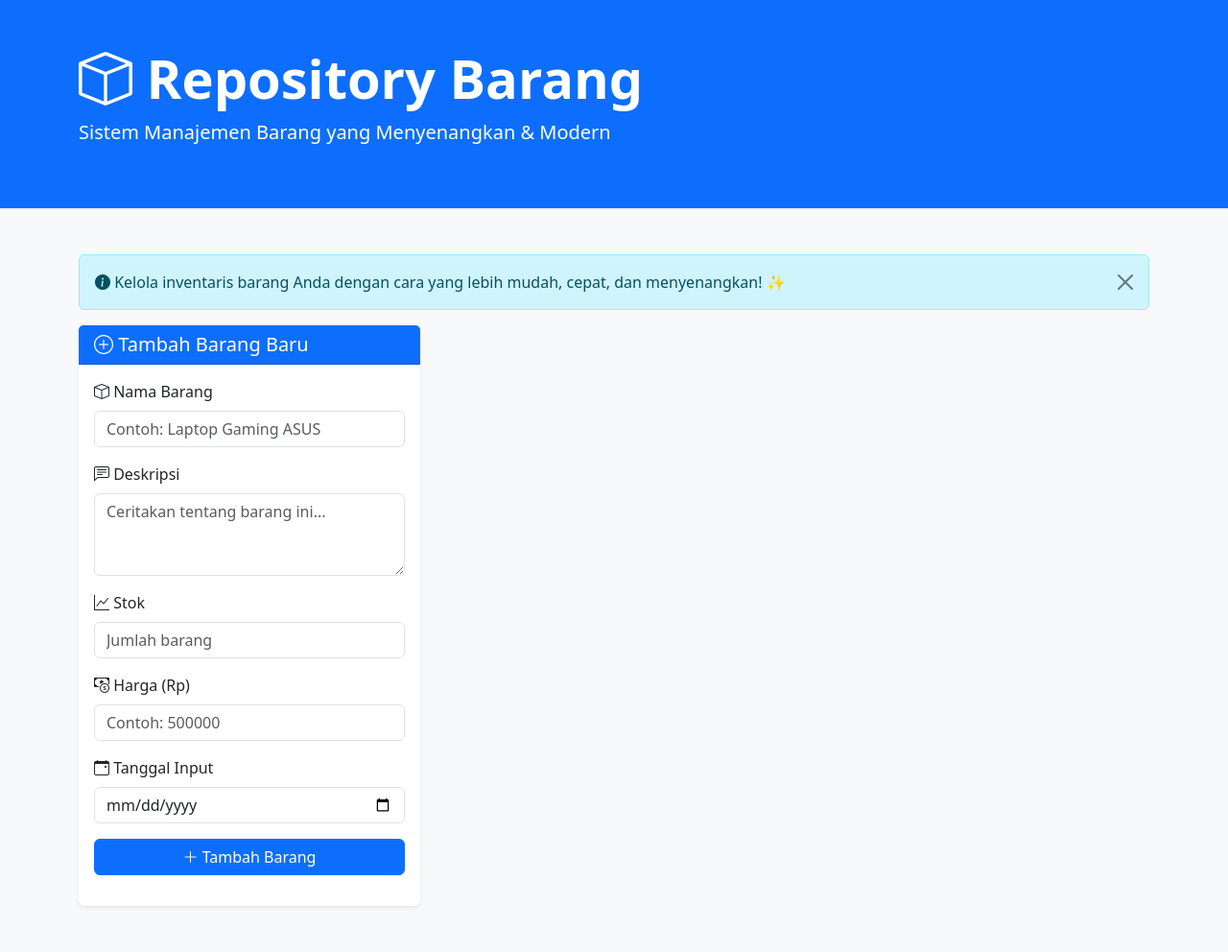
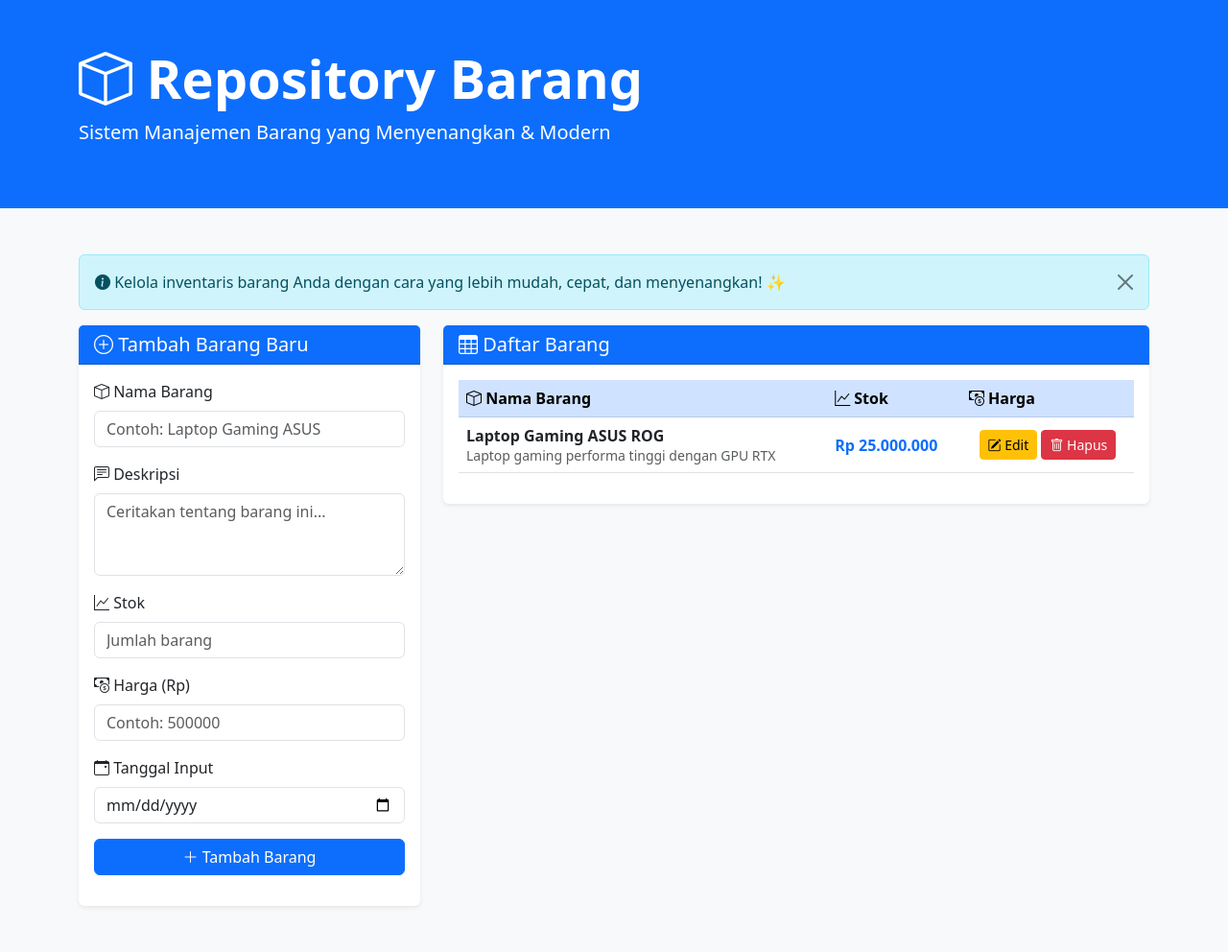
Before and after one commit to Infotek-Metro-Data/CRUD-Repository, a PHP site: page / in a window 1280 px wide. Shown: the whole page at 96% size. Run offline with PHP 8.4, Linux system fonts and the light colour scheme.

Commit message:
Menambahkan Section Tabel Repository

```diff
--- a/index.php
+++ b/index.php
@@ -80,6 +80,47 @@
           </div>
         </div>
 
+        <div class="col-lg-8">
+          <div class="card shadow-sm border-0">
+            <div class="card-header bg-primary text-white">
+              <h5 class="mb-0">
+                <i class="bi bi-table"></i> Daftar Barang
+              </h5>
+            </div>
+            <div class="card-body">
+              <div class="table-responsive">
+                <table class="table table-hover align-middle">
+                  <thead class="table-primary">
+                    <tr>
+                      <th><i class="bi bi-box"></i> Nama Barang</th>
+                      <th><i class="bi bi-graph-up"></i> Stok</th>
+                      <th><i class="bi bi-cash-coin"></i> Harga</th>
+                    </tr>
+                  </thead>
+                  <tbody>
+                    <tr>
+                      <td>
+                        <div>
+                          <strong>Laptop Gaming ASUS ROG</strong>
+                          <div class="text-muted small">Laptop gaming performa tinggi dengan GPU RTX</div>
+                        </div>
+                      </td>
+                      <td><strong class="text-primary">Rp 25.000.000</strong></td>
+                      <td class="text-center">
+                        <button class="btn btn-sm btn-warning">
+                          <i class="bi bi-pencil-square"></i> Edit
+                        </button>
+                        <button class="btn btn-sm btn-danger">
+                          <i class="bi bi-trash"></i> Hapus
+                        </button>
+                      </td>
+                    </tr>
+                  </tbody>
+                </table>
+              </div>
+            </div>
+          </div>
+        </div>
 
       </div>
     </div>
```
